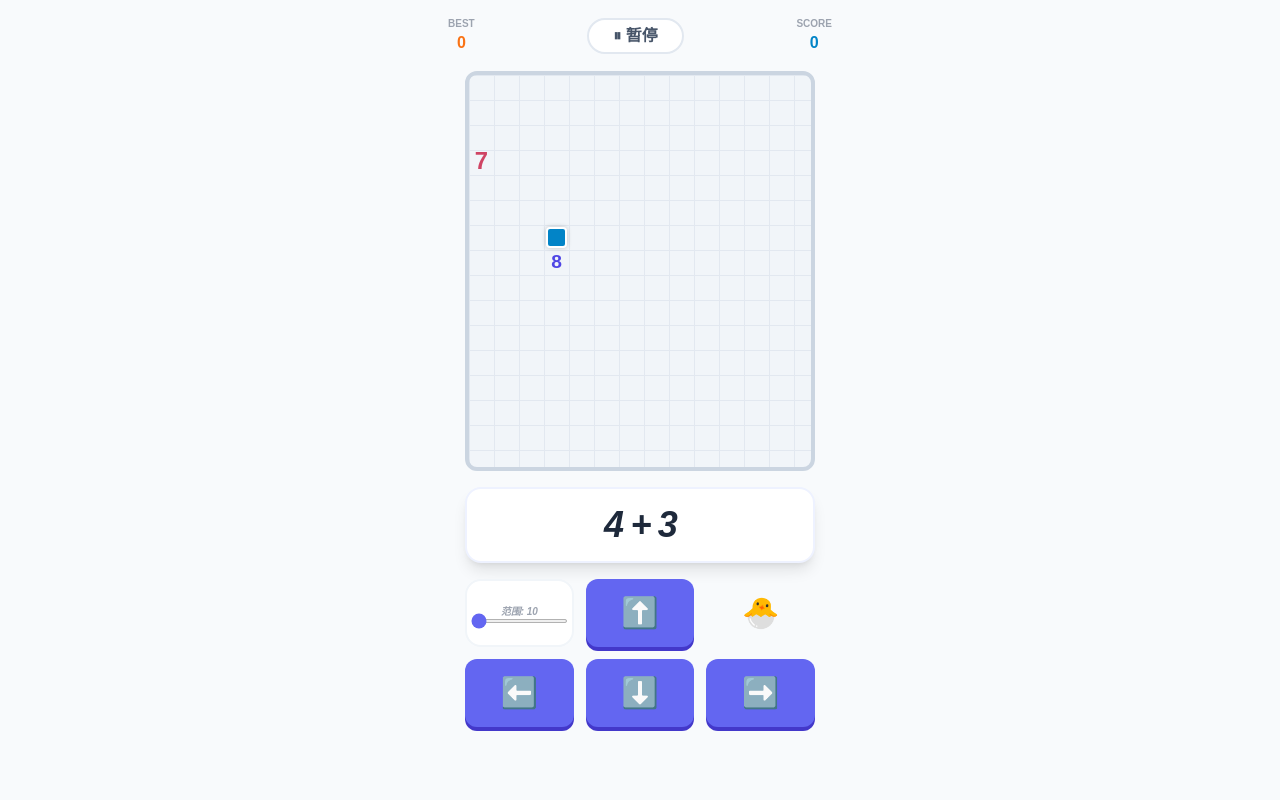
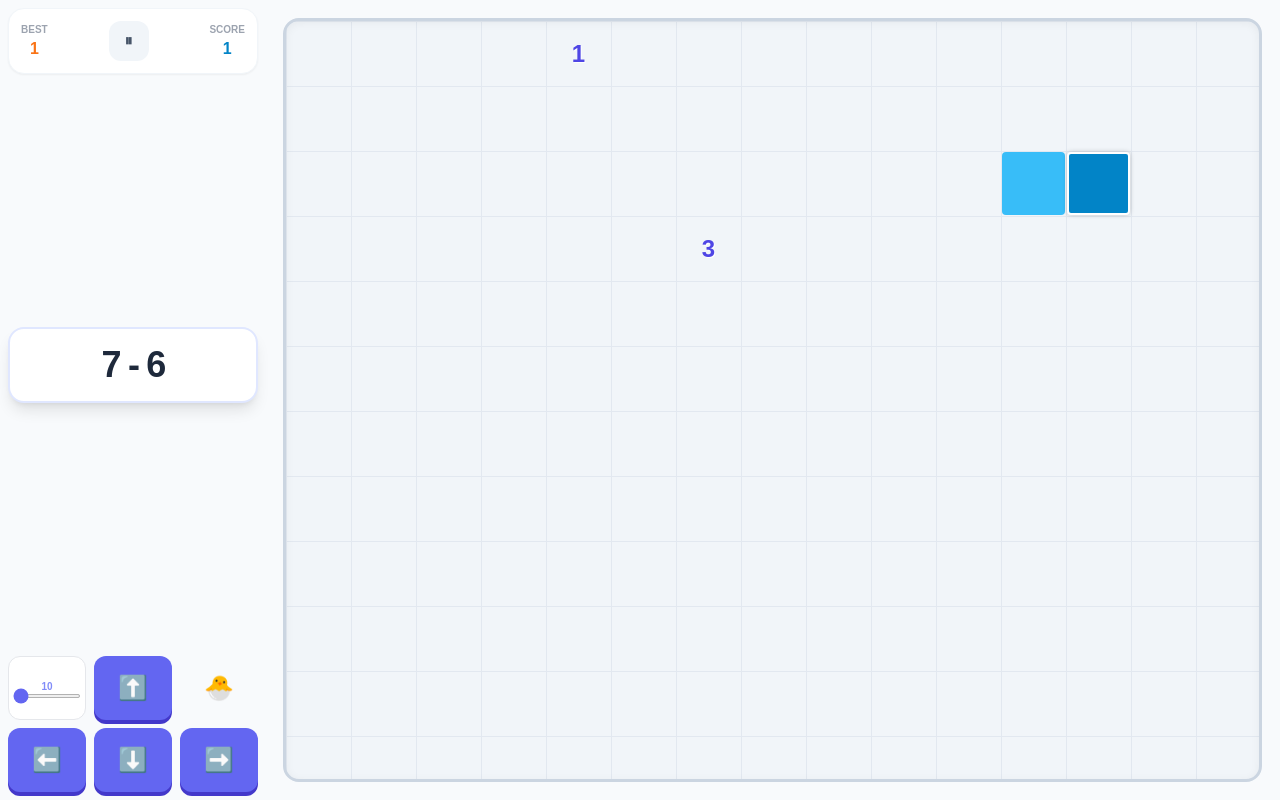
Before and after one commit to victorliu527/game, a plain HTML site: page index.html in a window 1280 px wide. Drawn offline with nearby package versions, Linux system fonts and the light colour scheme.

Commit message:
add orientation

```diff
--- a/index.html
+++ b/index.html
@@ -2,104 +2,88 @@
 <html lang="zh-CN">
 <head>
     <meta charset="UTF-8">
-    <meta name="viewport" content="width=device-width, initial-scale=1.0, maximum-scale=1.0, user-scalable=no">
-    <title>数学蛇：完美网格版</title>
+    <meta name="viewport" content="width=device-width, initial-scale=1.0, maximum-scale=1.0, user-scalable=no, viewport-fit=cover">
+    <title>数学蛇：全屏竞技版</title>
     <script src="https://cdn.tailwindcss.com"></script>
     <style>
-        body { touch-action: manipulation; -webkit-user-select: none; overflow: hidden; background: #f8fafc; font-family: 'PingFang SC', sans-serif; }
+        body { touch-action: manipulation; -webkit-user-select: none; overflow: hidden; background: #f8fafc; font-family: 'PingFang SC', sans-serif; height: 100vh; display: flex; flex-direction: column; }
 
-        /* 强制 25px 步长的网格背景 */
+        /* 自适应游戏区：自动撑满剩余空间 */
+        #game-container { flex: 1; width: 100%; padding: 10px; box-sizing: border-box; display: flex; align-items: center; justify-content: center; min-height: 0; }
+
         #game-area {
-            position: relative;
-            width: 350px; /* 固定宽度以便完美对齐网格 */
-            height: 400px;
-            background-color: #f1f5f9;
-            background-image:
-                linear-gradient(#e2e8f0 1px, transparent 1px),
-                linear-gradient(90deg, #e2e8f0 1px, transparent 1px);
-            background-size: 25px 25px;
-            border-radius: 12px;
-            overflow: hidden;
-            border: 4px solid #cbd5e1;
-            margin: 0 auto;
+            position: relative; width: 100%; height: 100%; background-color: #f1f5f9;
+            background-image: linear-gradient(#e2e8f0 1px, transparent 1px), linear-gradient(90deg, #e2e8f0 1px, transparent 1px);
+            /* background-size 会在 JS 中动态设置以匹配步长 */
+            border-radius: 16px; overflow: hidden; border: 3px solid #cbd5e1; box-shadow: inset 0 2px 10px rgba(0,0,0,0.05);
         }
 
-        .snake-dot {
-            position: absolute;
-            width: 21px; /* 留一点缝隙看网格线 */
-            height: 21px;
-            border-radius: 4px;
-            transition: all 0.1s linear;
-            z-index: 10;
+        .snake-dot { position: absolute; border-radius: 4px; transition: all 0.1s linear; z-index: 10; }
+        .snake-head { z-index: 11; border: 2px solid white; box-shadow: 0 0 5px rgba(0,0,0,0.2); }
+
+        /* 移除闪烁动画，让两个数字看起来完全一样 */
+        .number-food {
+            position: absolute; display: flex; align-items: center; justify-content: center;
+            font-size: 1.5rem; font-weight: 900; z-index: 5; color: #4f46e5;
+            text-shadow: 1px 1px 0px white;
         }
 
-        .snake-head { z-index: 11; border: 2px solid white; box-shadow: 0 0 5px rgba(0,0,0,0.2); }
+        .shake { animation: shake-anim 0.4s both; background-color: #fee2e2 !important; }
+        @keyframes shake-anim { 10%, 90% { transform: translate3d(-3px, 0, 0); } 30%, 70% { transform: translate3d(-5px, 0, 0); } }
 
-        /* 数字食物：强制占满一个格子，文字居中 */
-        .number-food {
-            position: absolute;
-            width: 25px;
-            height: 25px;
-            display: flex;
-            align-items: center;
-            justify-content: center;
-            font-size: 1.2rem;
-            font-weight: 900;
-            z-index: 5;
-            color: #4f46e5;
+        /* 横屏适配 */
+        @media (orientation: landscape) {
+            body { flex-direction: row; padding: 10px; gap: 15px; }
+            #side-panel { width: 250px; height: 100%; flex-direction: column; display: flex; justify-content: space-between; }
+            #game-container { height: 100%; }
         }
-
-        .food-hint { animation: bounce 0.8s infinite; }
-        @keyframes bounce { 0%, 100% { transform: scale(1); } 50% { transform: scale(1.3); color: #ef4444; } }
-
-        .shake { animation: shake-anim 0.4s both; background-color: #fee2e2 !important; }
-        @keyframes shake-anim { 10%, 90% { transform: translate3d(-2px, 0, 0); } 30%, 50%, 70% { transform: translate3d(-4px, 0, 0); } }
     </style>
 </head>
-<body class="p-4 flex flex-col items-center">
+<body class="p-2">
 
-    <div class="w-full max-w-sm flex justify-between items-center mb-4">
-        <div class="text-center"><p class="text-[10px] text-gray-400 font-bold">BEST</p><p id="high-score" class="font-bold text-orange-500">0</p></div>
-        <button onclick="togglePause()" id="pause-btn" class="bg-white border-2 border-slate-200 px-6 py-1 rounded-full font-bold text-slate-600 active:bg-slate-100">⏸ 暂停</button>
-        <div class="text-center"><p class="text-[10px] text-gray-400 font-bold">SCORE</p><p id="score" class="font-bold text-sky-600">0</p></div>
-    </div>
+    <div id="side-panel" class="flex flex-col gap-2">
+        <div class="flex justify-between items-center bg-white p-3 rounded-2xl shadow-sm border border-slate-100">
+            <div class="text-center"><p class="text-[10px] text-gray-400 font-bold uppercase">Best</p><p id="high-score" class="font-bold text-orange-500">0</p></div>
+            <button onclick="togglePause()" class="bg-slate-100 px-4 py-2 rounded-xl font-bold text-slate-600 active:scale-95">⏸</button>
+            <div class="text-center"><p class="text-[10px] text-gray-400 font-bold uppercase">Score</p><p id="score" class="font-bold text-sky-600">0</p></div>
+        </div>
 
-    <div id="game-area">
-        <div id="pause-overlay" class="hidden absolute inset-0 z-50 flex items-center justify-center bg-slate-900/60 backdrop-blur-sm">
-            <button onclick="togglePause()" class="bg-white text-indigo-600 px-10 py-4 rounded-3xl text-3xl font-black shadow-2xl">继续 ▶️</button>
+        <div id="q-card" class="bg-white p-4 rounded-2xl shadow-lg border-2 border-indigo-100 text-center transition-all">
+            <div id="question" class="text-4xl font-black text-slate-800 tracking-tighter">? + ?</div>
+        </div>
+
+        <div class="grid grid-cols-3 gap-2">
+            <div class="flex flex-col items-center justify-center bg-white rounded-xl border p-1">
+                <span class="text-[10px] font-bold text-indigo-400"><b id="rv">10</b></span>
+                <input type="range" id="diff" min="10" max="30" value="10" class="w-full h-1 accent-indigo-500" oninput="updateDifficulty(this.value)">
+            </div>
+            <button onclick="changeDir('up')" class="bg-indigo-500 text-white text-2xl p-4 rounded-xl shadow-[0_4px_0_#4338ca] active:translate-y-1 active:shadow-none">⬆️</button>
+            <div class="flex items-center justify-center text-2xl" id="level-emoji">🐣</div>
+            <button onclick="changeDir('left')" class="bg-indigo-500 text-white text-2xl p-4 rounded-xl shadow-[0_4px_0_#4338ca] active:translate-y-1 active:shadow-none">⬅️</button>
+            <button onclick="changeDir('down')" class="bg-indigo-500 text-white text-2xl p-4 rounded-xl shadow-[0_4px_0_#4338ca] active:translate-y-1 active:shadow-none">⬇️</button>
+            <button onclick="changeDir('right')" class="bg-indigo-500 text-white text-2xl p-4 rounded-xl shadow-[0_4px_0_#4338ca] active:translate-y-1 active:shadow-none">➡️</button>
         </div>
     </div>
 
-    <div id="q-card" class="w-full max-w-[350px] bg-white p-4 rounded-2xl shadow-lg border-2 border-indigo-50 mt-4 mb-4 text-center">
-        <div id="question" class="text-4xl font-black text-slate-800 tracking-tighter italic">准备好了吗?</div>
-    </div>
-
-    <div class="w-full max-w-[350px] grid grid-cols-3 gap-3">
-        <div class="flex flex-col items-center justify-center bg-white rounded-2xl border-2 border-slate-100 p-1">
-            <span class="text-[10px] text-gray-400 font-bold italic">范围: <b id="rv">10</b></span>
-            <input type="range" id="diff" min="10" max="30" value="10" class="w-full h-1 accent-indigo-500" oninput="document.getElementById('rv').innerText=this.value;resetGame()">
+    <div id="game-container">
+        <div id="game-area">
+            <div id="pause-overlay" class="hidden absolute inset-0 z-50 flex items-center justify-center bg-slate-900/60 backdrop-blur-sm">
+                <button onclick="togglePause()" class="bg-white text-indigo-600 px-10 py-4 rounded-3xl text-2xl font-black shadow-2xl">继续游戏 ▶️</button>
+            </div>
         </div>
-        <button onclick="changeDir('up')" class="bg-indigo-500 text-white text-3xl p-4 rounded-xl shadow-[0_4px_0_#4338ca] active:translate-y-1 active:shadow-none transition-all">⬆️</button>
-        <div class="flex items-center justify-center text-3xl" id="level-emoji">🐣</div>
-
-        <button onclick="changeDir('left')" class="bg-indigo-500 text-white text-3xl p-4 rounded-xl shadow-[0_4px_0_#4338ca] active:translate-y-1 active:shadow-none transition-all">⬅️</button>
-        <button onclick="changeDir('down')" class="bg-indigo-500 text-white text-3xl p-4 rounded-xl shadow-[0_4px_0_#4338ca] active:translate-y-1 active:shadow-none transition-all">⬇️</button>
-        <button onclick="changeDir('right')" class="bg-indigo-500 text-white text-3xl p-4 rounded-xl shadow-[0_4px_0_#4338ca] active:translate-y-1 active:shadow-none transition-all">➡️</button>
     </div>
 
     <script>
         const AREA = document.getElementById('game-area');
-        const STEP = 25; // 严格步长
-        const snakeDots = [{x: 150, y: 150}]; // 初始坐标必须是 STEP 的倍数
+        let STEP = 30; // 默认步长，会在 init 中动态计算
+        let snakeDots = [];
         const COLORS = ['#38bdf8', '#4ade80', '#fbbf24', '#a78bfa', '#f87171'];
         let direction = 'right', score = 0, currentAns = 0, foods = [], gameInterval, isPaused = false;
         let highScore = localStorage.getItem('snakeMathHigh') || 0;
-        document.getElementById('high-score').innerText = highScore;
 
-        // 音效
         const audioCtx = new (window.AudioContext || window.webkitAudioContext)();
         function playTone(freq, type, dur) {
-            if(isPaused) return;
+            if(isPaused || audioCtx.state === 'suspended') return;
             const o = audioCtx.createOscillator(), g = audioCtx.createGain();
             o.type = type; o.frequency.value = freq;
             g.gain.setValueAtTime(0.1, audioCtx.currentTime);
@@ -108,19 +92,59 @@
             o.start(); o.stop(audioCtx.currentTime + dur);
         }
 
-        function togglePause() {
-            isPaused = !isPaused;
-            document.getElementById('pause-overlay').classList.toggle('hidden');
-            document.getElementById('pause-btn').innerText = isPaused ? "▶️ 继续" : "⏸ 暂停";
+        // --- 响应式网格初始化 ---
+        function initGrid() {
+            const containerWidth = AREA.offsetWidth;
+            const containerHeight = AREA.offsetHeight;
+            // 动态计算步长：寻找能被宽高整除的最接近 30 的数值
+            STEP = Math.floor(containerWidth / 15); // 横向固定 15 格
+            AREA.style.backgroundSize = `${STEP}px ${STEP}px`;
+
+            // 重新校准蛇的位置
+            snakeDots = [{x: STEP * 2, y: STEP * 2}];
+            render();
         }
+
+        function saveGameState() {
+            const state = { snakeDots, direction, score, currentAns, foods, diff: document.getElementById('diff').value };
+            localStorage.setItem('snakeMathState', JSON.stringify(state));
+        }
+
+        function loadGameState() {
+            const saved = localStorage.getItem('snakeMathState');
+            if(saved) {
+                const s = JSON.parse(saved);
+                snakeDots = s.snakeDots; direction = s.direction; score = s.score;
+                currentAns = s.currentAns; foods = s.foods;
+                document.getElementById('diff').value = s.diff;
+                document.getElementById('rv').innerText = s.diff;
+                document.getElementById('score').innerText = score;
+                render(); renderFoods(); updateLevelEmoji();
+                return true;
+            }
+            return false;
+        }
+
+        window.addEventListener('resize', initGrid);
+        document.addEventListener('visibilitychange', () => { if (document.hidden && !isPaused) togglePause(true); });
+
+        function togglePause(forcePause = false) {
+            if(forcePause) isPaused = true; else isPaused = !isPaused;
+            document.getElementById('pause-overlay').classList.toggle('hidden', !isPaused);
+            if(!isPaused) audioCtx.resume();
+            saveGameState();
+        }
+
+        function updateDifficulty(v) { document.getElementById('rv').innerText = v; resetGame(); }
 
         function resetGame() {
             clearInterval(gameInterval);
             score = 0; document.getElementById('score').innerText = 0;
-            snakeDots.length = 1; snakeDots[0] = {x: 150, y: 150};
+            initGrid();
             direction = 'right';
             nextQuestion();
             gameInterval = setInterval(update, 450);
+            saveGameState();
         }
 
         function nextQuestion() {
@@ -140,13 +164,10 @@
         }
 
         function spawnFoods() {
-            const maxX = (AREA.offsetWidth / STEP) - 1;
-            const maxY = (AREA.offsetHeight / STEP) - 1;
-
-            let wrong = currentAns + (Math.random() > 0.5 ? 1 : -1);
+            const maxX = Math.floor(AREA.offsetWidth / STEP) - 1;
+            const maxY = Math.floor(AREA.offsetHeight / STEP) - 1;
+            let wrong = currentAns + (Math.random() > 0.5 ? (Math.floor(Math.random()*3)+1) : -(Math.floor(Math.random()*3)+1));
             if(wrong < 0 || wrong === currentAns) wrong = currentAns + 2;
-
-            // 核心改进：生成坐标必须是 STEP 的倍数
             foods = [
                 {val: currentAns, x: Math.floor(Math.random()*maxX)*STEP, y: Math.floor(Math.random()*maxY)*STEP, ok: true},
                 {val: wrong, x: Math.floor(Math.random()*maxX)*STEP, y: Math.floor(Math.random()*maxY)*STEP, ok: false}
@@ -162,29 +183,23 @@
             else if(direction === 'left') head.x -= STEP;
             else if(direction === 'right') head.x += STEP;
 
-            // 穿墙
-            if (head.x < 0) head.x = 325;
-            else if (head.x > 325) head.x = 0;
-            if (head.y < 0) head.y = 375;
-            else if (head.y > 375) head.y = 0;
+            const maxX = Math.floor(AREA.offsetWidth / STEP) * STEP;
+            const maxY = Math.floor(AREA.offsetHeight / STEP) * STEP;
+
+            if (head.x < 0) head.x = maxX - STEP; else if (head.x >= maxX) head.x = 0;
+            if (head.y < 0) head.y = maxY - STEP; else if (head.y >= maxY) head.y = 0;
 
             snakeDots.unshift(head);
             let ate = false;
-
             foods.forEach(f => {
-                // 精准对齐检测：坐标完全重合
-                if(head.x === f.x && head.y === f.y) {
+                if(Math.abs(head.x - f.x) < 2 && Math.abs(head.y - f.y) < 2) {
                     if(f.ok) {
                         score++; playTone(800, 'sine', 0.2);
                         document.getElementById('score').innerText = score;
-                        if(score % 10 === 0) {
-                            document.getElementById('q-card').style.backgroundColor = '#fef08a';
-                            setTimeout(() => document.getElementById('q-card').style.backgroundColor = 'white', 500);
-                        }
+                        if(score % 10 === 0) levelUpFlash();
                         if(score > highScore) {
                             highScore = score;
                             localStorage.setItem('snakeMathHigh', highScore);
-                            document.getElementById('high-score').innerText = highScore;
                         }
                         ate = true; nextQuestion();
                     } else {
@@ -195,10 +210,12 @@
                     }
                 }
             });
-
             if(!ate) snakeDots.pop();
             render();
         }
+
+        function updateLevelEmoji() { document.getElementById('level-emoji').innerText = score >= 30 ? '👑' : (score >= 10 ? '🦖' : '🐣'); }
+        function levelUpFlash() { document.getElementById('q-card').style.backgroundColor = '#fef08a'; updateLevelEmoji(); setTimeout(() => document.getElementById('q-card').style.backgroundColor = 'white', 500); }
 
         function render() {
             AREA.querySelectorAll('.snake-dot').forEach(el => el.remove());
@@ -206,31 +223,32 @@
             snakeDots.forEach((d, i) => {
                 const dot = document.createElement('div');
                 dot.className = `snake-dot ${i===0?'snake-head':''}`;
-                dot.style.left = (d.x + 2) + 'px'; // +2px 居中对齐网格线
-                dot.style.top = (d.y + 2) + 'px';
+                dot.style.width = (STEP - 2) + 'px'; dot.style.height = (STEP - 2) + 'px';
+                dot.style.left = (d.x + 1) + 'px'; dot.style.top = (d.y + 1) + 'px';
                 dot.style.backgroundColor = i === 0 ? '#0284c7' : COLORS[colorIdx];
                 AREA.appendChild(dot);
             });
+            document.getElementById('high-score').innerText = highScore;
         }
 
         function renderFoods() {
             AREA.querySelectorAll('.number-food').forEach(el => el.remove());
             foods.forEach(f => {
                 const el = document.createElement('div');
-                el.className = "number-food " + (f.ok?'food-hint':'');
+                el.className = "number-food";
+                el.style.width = STEP + 'px'; el.style.height = STEP + 'px';
                 el.innerText = f.val;
                 el.style.left = f.x + 'px'; el.style.top = f.y + 'px';
                 AREA.appendChild(el);
             });
         }
 
-        function changeDir(d) {
-            if(isPaused) return;
-            if(d === direction) { update(); }
-            else { direction = d; playTone(400, 'square', 0.05); }
-        }
+        function changeDir(d) { if(!isPaused) { if(d === direction) update(); else { direction = d; playTone(400, 'square', 0.05); } saveGameState(); } }
 
-        resetGame();
+        setTimeout(() => { // 延迟初始化以确保 DOM 尺寸就绪
+            if(!loadGameState()) resetGame();
+            else { togglePause(true); initGrid(); gameInterval = setInterval(update, 450); }
+        }, 300);
     </script>
 </body>
 </html>
```
